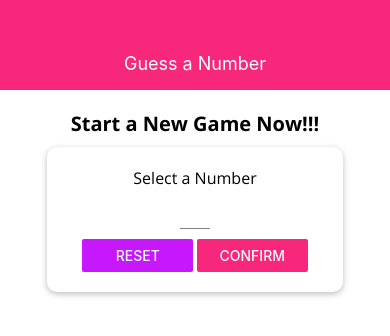
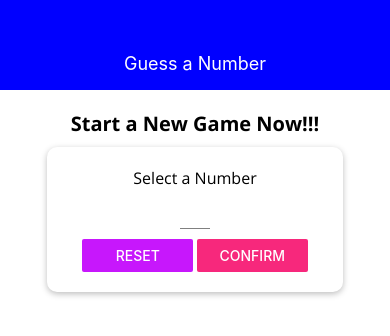
Before and after one commit to pedritobata/rn-guess-number-app, a React Native app: screen / in a window 390 px wide. Shown: the top 336 px of the page. Built offline with nearby package versions, Linux system fonts and the light colour scheme.

Commit message:
Using Platform API

```diff
--- a/App.js
+++ b/App.js
@@ -1,5 +1,5 @@
 import React, {useState} from 'react';
-import { StyleSheet, View } from 'react-native';
+import { StyleSheet, View , SafeAreaView} from 'react-native';
 import Header from './components/Header';
 import StartGameScreen from './screens/StartGameScreen';
 import GameScreen from './screens/GameScreen';
@@ -56,10 +56,14 @@ export default function App() {
   }
 
   return (
-    <View style={styles.screen}>
+    //SafeAreaView es un Componente de RN que nos sirve para que se ajuste la pantalla a
+    //las posibles intereferencias visuales con elementos del device, por ejemplo
+    //SafeAreaView agrega paddings para que un boton que está al final de una vista NO choque
+    //con el final del viewport, cosas así..
+    <SafeAreaView style={styles.screen}>
        <Header title='Guess a Number' />
        {content}
-    </View>
+    </SafeAreaView>
   );
 }
 
--- a/components/Header.js
+++ b/components/Header.js
@@ -1,5 +1,5 @@
 import React from 'react';
-import { View, Text , StyleSheet} from 'react-native';
+import { View, Text , StyleSheet, Platform} from 'react-native';
 import Colors from '../constants/colors';
 
 const Header = props => {
@@ -19,7 +19,13 @@ const styles = StyleSheet.create({
         paddingTop: 36,
         justifyContent: 'center',
         alignItems: 'center',
-        backgroundColor: Colors.primary
+        //Platform nos da el sistema operativo que estemos y mas parametros que queramos
+        //por ejemplo la version del OS, etc
+        //ojo que esta parte del codigo solo se ejecuta al cargar el componente
+        //Pero no hay problema porque el OS NO va a cambiar nunca pes no!!!
+        //no es necesario obtener el dato del OS cada vez quq haya un rerender como se hizo para
+        //obtener Dimensions
+        backgroundColor: Platform.OS === "ios" ? Colors.primary : "blue"
     },
     headerTitle: {
         color: 'white',
--- a/components/MainButton.js
+++ b/components/MainButton.js
@@ -1,16 +1,38 @@
 import React from 'react';
-import { View, Text, StyleSheet, TouchableOpacity } from 'react-native';
+import { View, Text, StyleSheet, TouchableOpacity, TouchableNativeFeedback,Platform } from 'react-native';
 import Color from '../constants/colors';
 
 
 const MainButton = props => {
 
+    //usamos un feature de React que permite asignar componentes a variables
+    //estas variables tienen que estar en Mayusculas obligado!!
+     //usamos el check de OS que nos proporciona Platform. este check nos
+     //devuelve cualquier valor que le especifiquemos segun el OS que estemos
+    let ButtonComponent = Platform.select({
+        ios: TouchableOpacity,
+        android: TouchableNativeFeedback
+    });
+
+    //OTRA COSA IMPORTANTE:
+    //Se puede crear codigo especial para cada Plataforma nombrando a nuestros archivos como
+    //Por ejemplo:
+    //MainButton.ios.js   y   MainButton.android.js
+    //En cada archivo escribimos codigo que queremos ejecutar en cada plataforma.
+    //Esto se usa cuando hay muchas diferencias que queremos plasmar para cada OS
+    //OJO:  para importar estos componentes donde se requiera, bastará con :
+    //import MainButton from "etc".  Notar que NO especificamos TODA la extension (ios.js o android.js)
+    //esto lo hace RN automaticamente!!! bacán!!!
+
+
+
+
     return (
-        <TouchableOpacity activeOpacity={0.8} onPress={props.onPress}>
+        <ButtonComponent activeOpacity={0.8} onPress={props.onPress}>
             <View style={styles.button}>
                 <Text style={styles.buttonText}>{props.children}</Text>
             </View>
-        </TouchableOpacity>
+        </ButtonComponent>
     );
 
 }
--- a/screens/GameScreen.js
+++ b/screens/GameScreen.js
@@ -61,7 +61,7 @@ const GameScreen = props => {
 
   const { onGameOver, userChoice } = props;
 
-  console.log("Renderizado!!");
+  //console.log("Renderizado!!");
 
   //colocar este codigo como primera validacion despues de cada rerender
   //prueba que la logica funciona correctamente usando useEffect o esto
@@ -91,7 +91,7 @@ useEffect(()=>{
     //limpiamos los listeners para que no se acumulen.
     //El componente se está desmontando con cada rotación del device
     return () => {
-        console.log("Desmontado!!");
+       // console.log("Desmontado!!");
         Dimensions.removeEventListener('change', updateLayout);
     }
 });
--- a/screens/StartGameScreen.js
+++ b/screens/StartGameScreen.js
@@ -10,6 +10,7 @@ import {
   Alert,
   Dimensions,
   KeyboardAvoidingView
+
 } from "react-native";
 import Card from "../components/Card";
 import Color from "../constants/colors";
```
